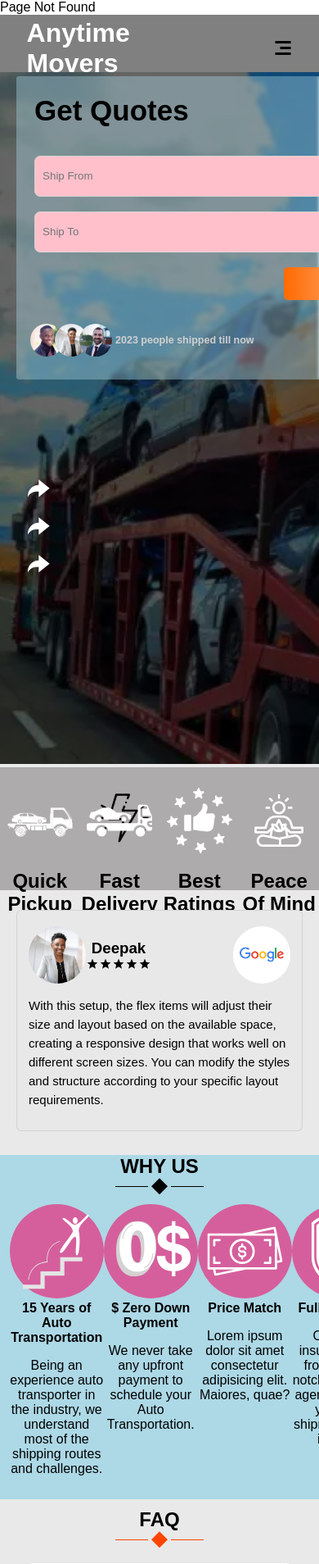
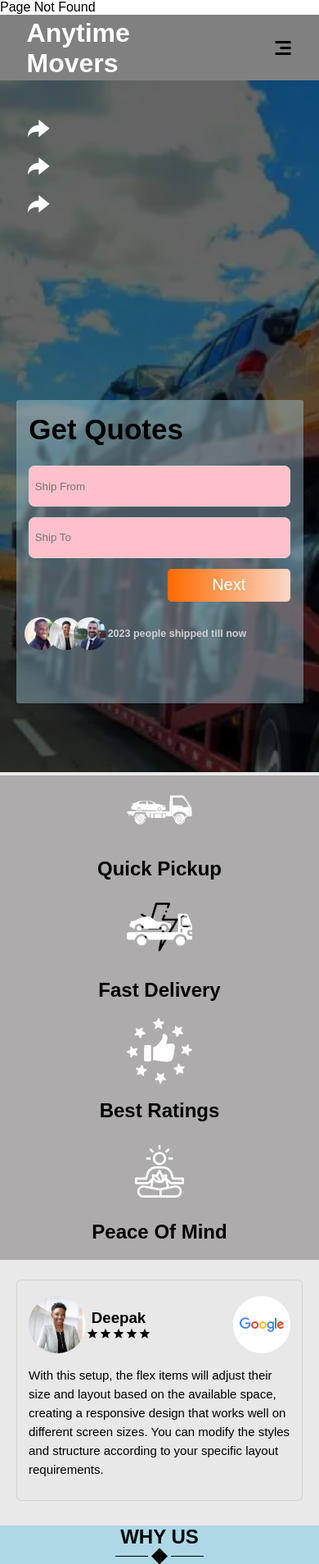
Before and after one commit to lazydesigner/anytimemover, a PHP site: page /rapiddash/login in a window 390 px wide; the page is wider, and only the part inside the window is pictured. Shown: the top 1908 px of that part at 82% size. Run offline with PHP 8.4, Linux system fonts and the light colour scheme; data that the repository does not hold is empty.

Commit message:
improvement

```diff
--- a/_index.php
+++ b/_index.php
@@ -26,7 +26,7 @@
 <link rel=preload href=https://cdn.jsdelivr.net/npm/remixicon@2.5.0/fonts/remixicon.css as=style onload='this.onload=null,this.rel="stylesheet"' async>
     <link rel="stylesheet" href="<?=base_urlx() ?>assets/css/footer.css">
     <link rel="stylesheet" href="<?=base_urlx() ?>assets/css/navbar.css">
-    <link rel="stylesheet" href="<?=base_urlx() ?>assets/css/_index.css?v=2">
+    <link rel="stylesheet" href="<?=base_urlx() ?>assets/css/_index.css?v=3">
 
     <style>
         .side-form-quotes{
@@ -86,7 +86,7 @@
 </head>
 
 <body class="_index_body">
-    <div style="position:relative; width:100%;height:70px"><?php include './navbar.php'; ?></div>
+    <div class="_index_navbar"><?php include './navbar.php'; ?></div>
     <section class="service-hero-section">
         <img src="./assets/images/open Air Transport.webp" width="100%" height="100%" alt="">
         <div class="service-hero-section-row">
@@ -529,7 +529,6 @@
 
             window.onscroll = (e)=>{
                height = document.documentElement.scrollTop
-                console.log(height)
                if(height >= 400){
                 document.getElementById('circle-one').style.display = 'grid'
                }else{
--- a/assets/css/_index.css
+++ b/assets/css/_index.css
@@ -356,14 +356,18 @@
 
 ._index_body{width: 1200px;margin:auto;}
 /* Content Css */
-
+._index_navbar{position:relative; width:100%;height:70px}
 
 @media screen and (max-width:500px) {
     ._index_body{width: 100%;margin:auto;}
     .content, .service-faq, .why-choose-us, .service-review-section, .services-hero-section-bellow{width:100%;}
     .service-hero-section{height: 100%;}
-    .service-hero-section-row{flex-wrap: wrap;}
-    .service-hero-section-col{
-        flex: 0 1 100%;
-    }
+    .service-hero-section-row{flex-wrap: wrap-reverse;}
+    .service-hero-section-col{ flex: 0 1 100%; }
+    .form-group input{width: 100%;}
+    .form-container{width: 100%;}
+    .why-choose-us-row{flex-wrap: wrap;}
+    .services-hero-section-bellow-box{height: auto;}
+    .services-hero-section-bellow{flex-wrap: wrap;height: auto;}
+    ._index_navbar{height: 80px;}
 }
```
